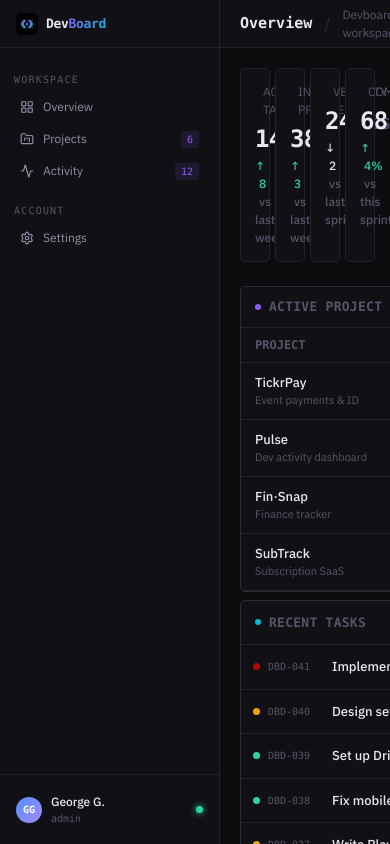
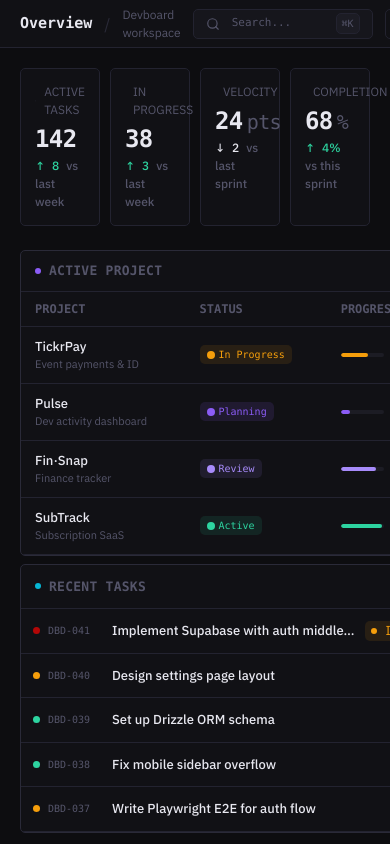
Before and after one commit to georgegoodluck/DevBoard, a Next.js app: page /overview in a window 390 px wide. Built offline with nearby package versions, Linux system fonts and the light colour scheme.

Commit message:
feat: add responsive design to sidebar

```diff
--- a/app/(dashboard)/layout.tsx
+++ b/app/(dashboard)/layout.tsx
@@ -7,12 +7,14 @@
   children: React.ReactNode;
 }) {
   return (
-    <div className="flex h-screen">
-      <Sidebar />
+    <div className="flex h-screen overflow-hidden bg-(--bg)">
+      {/* Sidebar - hidden on mobile, visible lg */}
+      <div className="hidden lg:block">
+        <Sidebar />
+      </div>
       <div className="flex flex-col flex-1 min-w-0 overflow-hidden">
         <Topbar />
-        <main className="flex-1 overflow-y-auto p-5 w-full">
-          {children}</main>
+        <main className="flex-1 overflow-y-auto p-5 w-full">{children}</main>
       </div>
     </div>
   );
```
